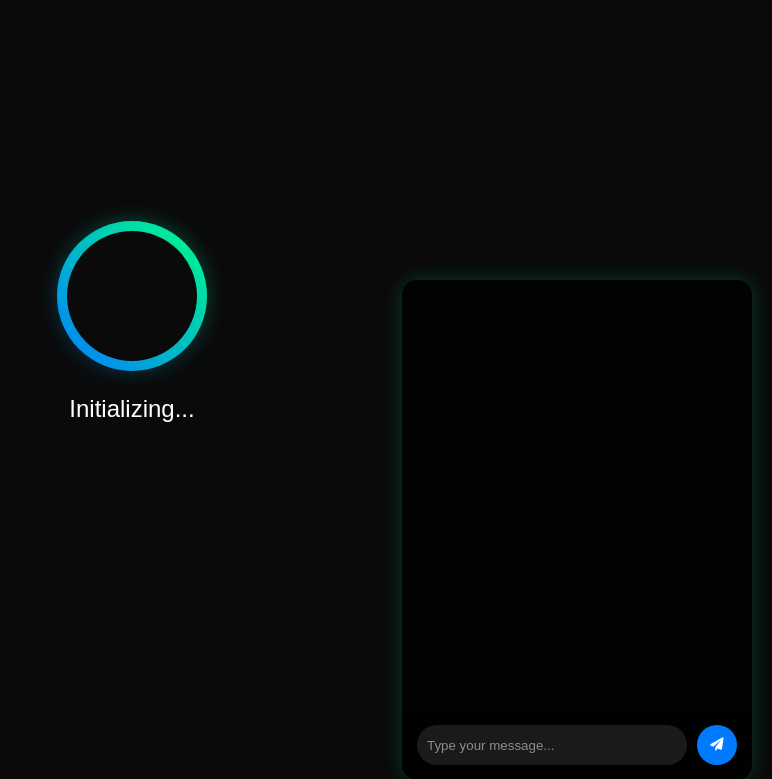
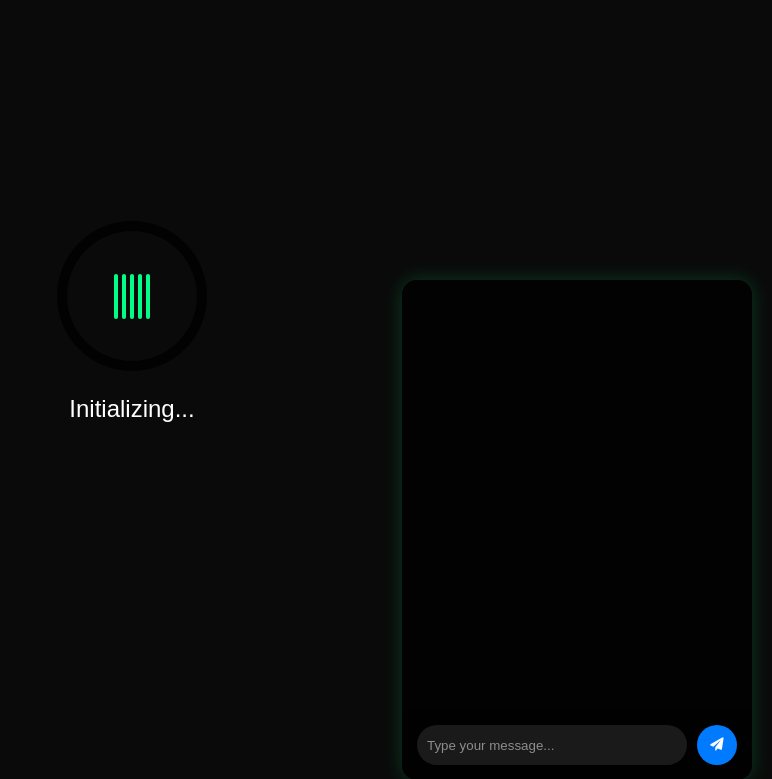
Before and after one commit to adarsh832/Ash_AI, a Flask app: page / in a window 1280 px wide. Shown: the top 779 px of the page, without its empty margins (508-1280 px from the left). Run offline with Flask 3, Linux system fonts and the light colour scheme; parts of the project's set-up code (start-up, migrations or seed data) failed here and were passed over.

Commit message:
GUI changes

```diff
--- a/static/css/style.css
+++ b/static/css/style.css
@@ -24,15 +24,15 @@ body {
 }
 
 .ai-circle {
+    position: relative;
     width: 150px;
     height: 150px;
     border-radius: 50%;
-    background: linear-gradient(45deg, #007bff, #00ff88);
-    position: relative;
+    background: rgba(0, 0, 0, 0.8);
     display: flex;
     align-items: center;
     justify-content: center;
-    transition: all 0.3s ease;
+    overflow: hidden;
 }
 
 .inner-circle {
@@ -282,3 +282,37 @@ body {
     background: rgba(255, 255, 255, 0.2);
     border-radius: 5px;
 }
+
+.audio-visualizer {
+    position: absolute;
+    width: 100%;
+    height: 100%;
+    display: flex;
+    align-items: center;
+    justify-content: center;
+    gap: 4px;
+}
+
+.audio-bar {
+    width: 4px;
+    height: 30%;
+    background: #00ff88;
+    border-radius: 2px;
+    transition: height 0.1s ease;
+}
+
+.speaking .audio-bar {
+    animation: soundBars 0.5s ease infinite;
+}
+
+@keyframes soundBars {
+    0% { height: 30%; }
+    50% { height: 60%; }
+    100% { height: 30%; }
+}
+
+.audio-bar:nth-child(1) { animation-delay: 0.0s; }
+.audio-bar:nth-child(2) { animation-delay: 0.1s; }
+.audio-bar:nth-child(3) { animation-delay: 0.2s; }
+.audio-bar:nth-child(4) { animation-delay: 0.3s; }
+.audio-bar:nth-child(5) { animation-delay: 0.4s; }
--- a/templates/index.html
+++ b/templates/index.html
@@ -10,6 +10,13 @@
         <div class="ai-assistant">
             <div class="ai-circle" id="ai-circle">
                 <div class="inner-circle"></div>
+                <div class="audio-visualizer">
+                    <div class="audio-bar"></div>
+                    <div class="audio-bar"></div>
+                    <div class="audio-bar"></div>
+                    <div class="audio-bar"></div>
+                    <div class="audio-bar"></div>
+                </div>
             </div>
             <div class="status-text" id="status-text">Initializing...</div>
             <div class="system-info" id="system-info"></div>
@@ -78,43 +85,61 @@
                     return;
                 }
 
-                // Cancel any ongoing speech
                 window.speechSynthesis.cancel();
-
                 const utterance = new SpeechSynthesisUtterance(text);
 
                 if (aiVoice) {
                     utterance.voice = aiVoice;
                 }
 
-                // Voice settings tuned for FRIDAY-like speech
-                utterance.lang = 'en-GB';     // British accent like FRIDAY
-                utterance.pitch = 1.1;        // Slightly higher for female voice
-                utterance.rate = 0.95;        // Slightly slower for clarity
-                utterance.volume = 1.0;       // Full volume
+                utterance.lang = 'en-GB';
+                utterance.pitch = 1.1;
+                utterance.rate = 0.95;
+                utterance.volume = 1.0;
+
+                // Create audio context for visualization
+                const audioContext = new (window.AudioContext || window.webkitAudioContext)();
+                const analyser = audioContext.createAnalyser();
+                analyser.fftSize = 32;
+
+                const audioBars = document.querySelectorAll('.audio-bar');
+                const dataArray = new Uint8Array(analyser.frequencyBinCount);
 
                 utterance.onstart = () => {
-                    console.log('Speaking:', text);
                     aiCircle.classList.add('speaking');
-                    voiceWaves.classList.add('active');
                     statusText.textContent = text;
+
+                    // Start visualization
+                    function updateBars() {
+                        if (aiCircle.classList.contains('speaking')) {
+                            analyser.getByteFrequencyData(dataArray);
+                            audioBars.forEach((bar, index) => {
+                                const value = dataArray[index];
+                                const height = value ? Math.max(30, value / 255 * 100) : 30;
+                                bar.style.height = `${height}%`;
+                            });
+                            requestAnimationFrame(updateBars);
+                        }
+                    }
+                    updateBars();
                 };
 
                 utterance.onend = () => {
-                    console.log('Finished speaking:', text);
                     aiCircle.classList.remove('speaking');
-                    voiceWaves.classList.remove('active');
+                    audioBars.forEach(bar => {
+                        bar.style.height = '30%';
+                    });
                     resolve();
                 };
 
-                utterance.onerror = (event) => {
-                    console.error('Speech error:', event);
+                utterance.onerror = () => {
                     aiCircle.classList.remove('speaking');
-                    voiceWaves.classList.remove('active');
+                    audioBars.forEach(bar => {
+                        bar.style.height = '30%';
+                    });
                     resolve();
                 };
 
-                // Workaround for Chrome speech synthesis issues
                 setTimeout(() => {
                     window.speechSynthesis.speak(utterance);
                 }, 100);
```
